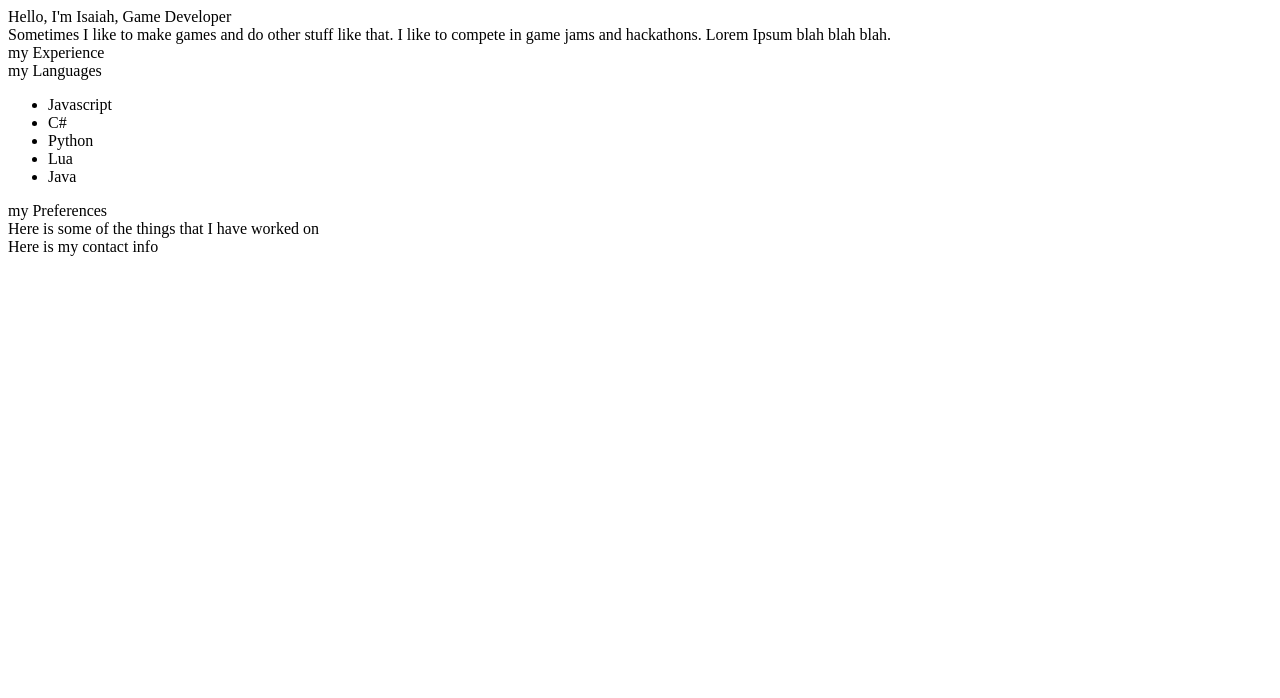
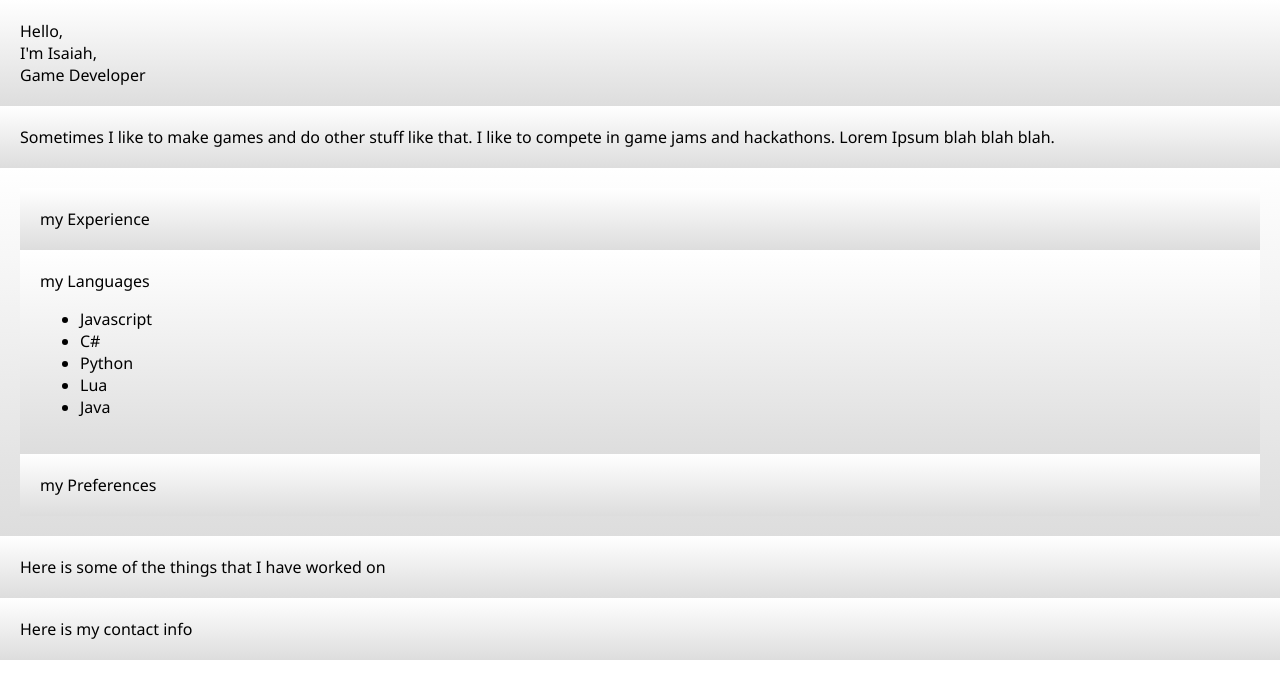
Before and after one commit to Technostalgic/portfolio, a plain HTML site: page index.html in a window 1280 px wide. Drawn offline with Linux system fonts and the light colour scheme.

Commit message:
made style sheet

```diff
--- a/index.html
+++ b/index.html
@@ -1,10 +1,13 @@
 <html>
 	<head>
 		<meta charset="UTF-8" />
+		<link rel="stylesheet" type="text/css" href="style.css">
 	</head>
 	<body>
 		<div id="sc_Intro">
-			Hello, I'm Isaiah, Game Developer
+			Hello, <br />
+			I'm Isaiah, <br />
+			Game Developer
 		</div>
 		<div id="sc_Biography">
 			Sometimes I like to make games and do other stuff like that. I like to compete in game jams and hackathons.
--- /dev/null
+++ b/style.css
@@ -0,0 +1,9 @@
+body{
+	margin: 0;
+	font-family: 'Segoe UI';
+}
+
+div{
+	padding: 20px;
+	background-image: linear-gradient(white, #DDD)
+}
```
